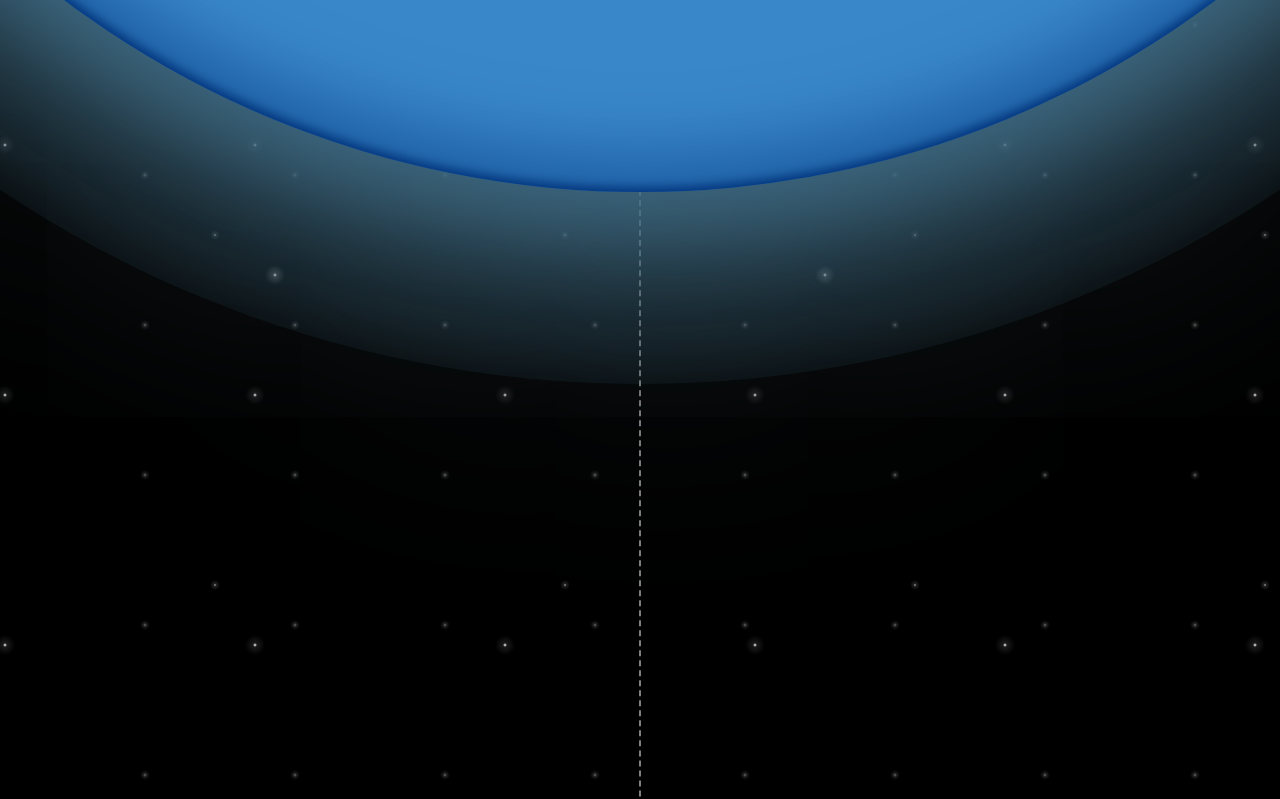
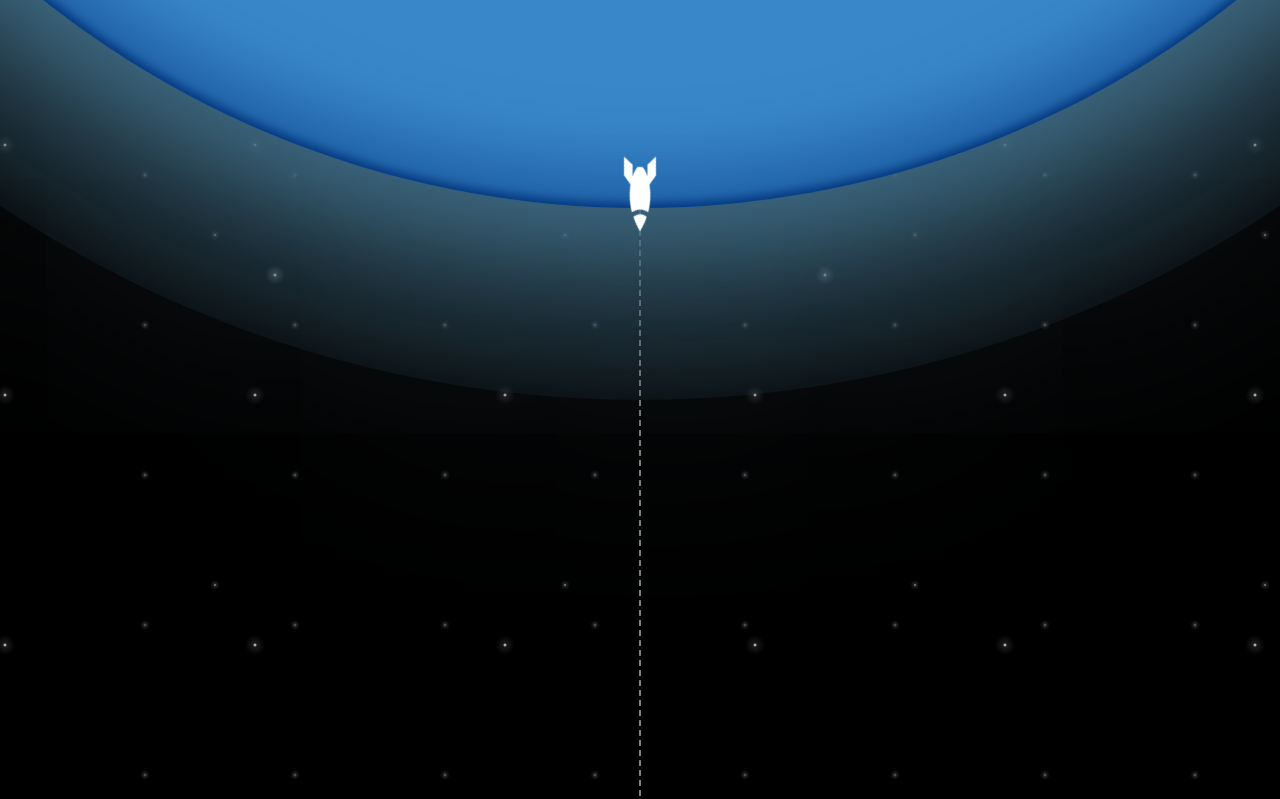
Before and after one commit to tetz2442/Lightburn.10kChallenge, a website: page src/index.html in a window 1280 px wide. Shown: the top 799 px of the page. Drawn offline with nearby package versions, Linux system fonts and the light colour scheme; files that its build step writes are made by us from their sources.

Commit message:
Test rocket

```diff
--- a/Gruntfile.js
+++ b/Gruntfile.js
@@ -63,7 +63,8 @@ module.exports = function(grunt) {
             },
             dist: {
                 files: {
-                    'svgs/cloud.svg': 'src/svgs/cloud.svg'
+                    'svgs/cloud.svg': 'src/svgs/cloud.svg',
+                    'svgs/rocket.svg': 'src/svgs/rocket.svg'
                 }
             }
         },
--- a/src/css/global.less
+++ b/src/css/global.less
@@ -183,3 +183,13 @@ body {
     width: 70vh;
     z-index: 3;
 }
+
+#rocket {
+    height: 5vw;
+    left: 50%;
+    position: fixed;
+    top: 12vw;
+    transform: translateX(-50%) rotate(135deg);
+    z-index: 4;
+    width: 5vw;
+}
--- a/src/index.html
+++ b/src/index.html
@@ -17,6 +17,9 @@
                 <div class="earth__circle"></div>
                 <div class="earth__land"></div>
             </div>
+            <ul>
+                <li></li>
+            </ul>
         </div>
         <div class="section section-2">
 
@@ -35,6 +38,7 @@
                 <div class="earth__land"></div>
             </div>
         </div>
+        <img id="rocket" src="svgs/rocket.svg" alt="Apollo 11 Rocket" />
     </div>
     <script src="js/global.min.js" async defer></script>
 </body>
```
Also changed, not shown: index.html (+1 -1 lines), css/global.min.css, src/svgs/rocket.svg (added), svgs/rocket.svg (added).
